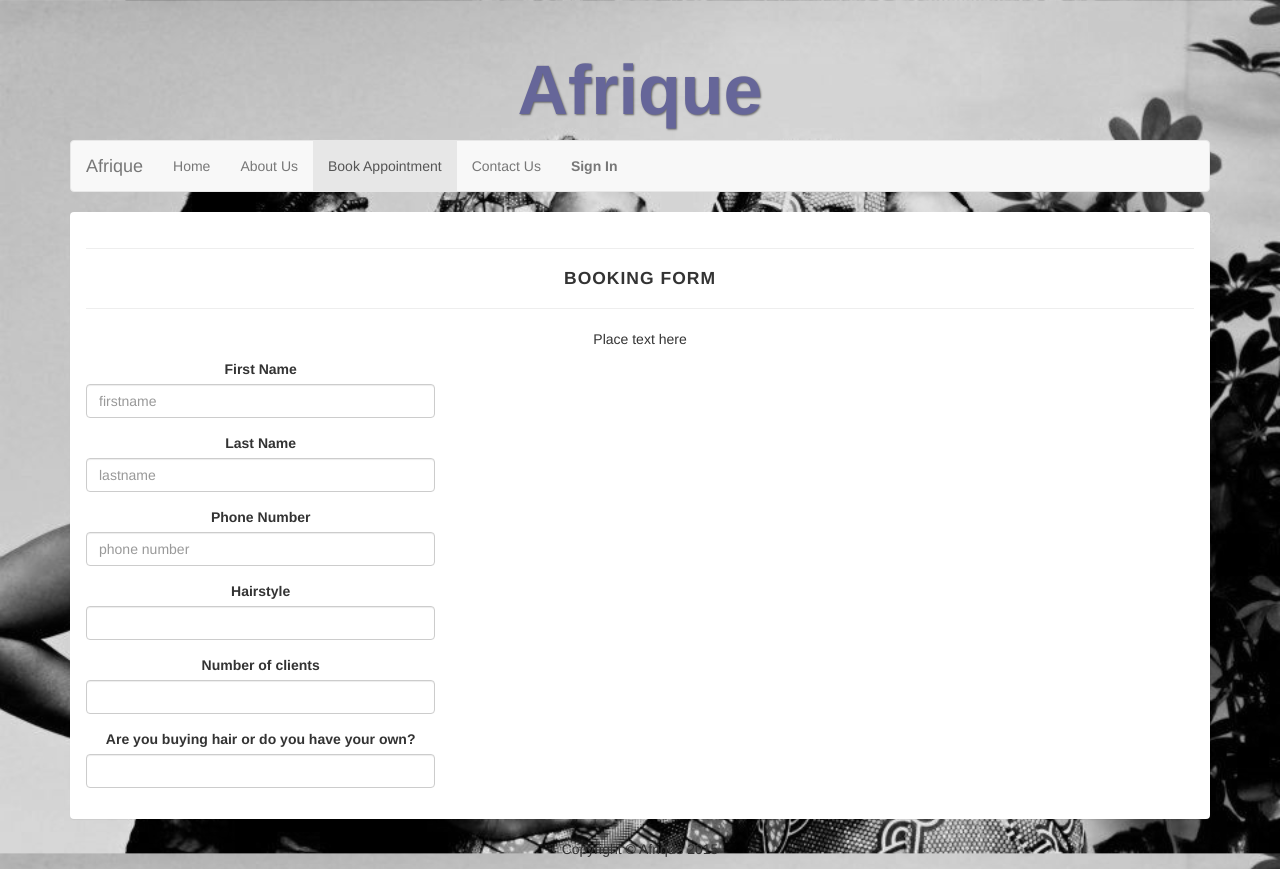
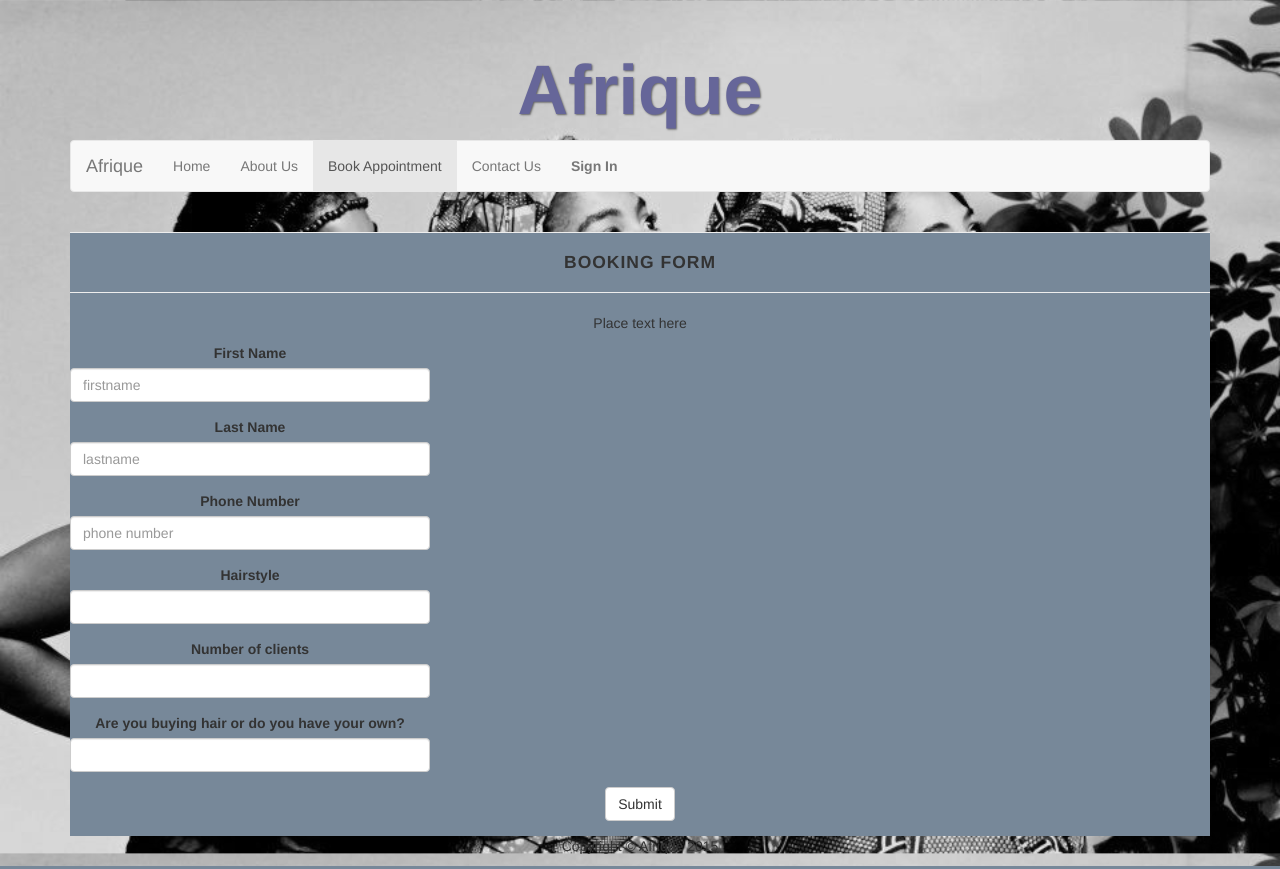
Before and after one commit to oyiza/afrique, a PHP site: page /bookap.php in a window 1280 px wide. Run offline with PHP 8.4, Linux system fonts and the light colour scheme; some libraries are stand-ins or nearby versions.

Commit message:
Added submit button to bookap.php

```diff
--- a/bookap.php
+++ b/bookap.php
@@ -68,7 +68,7 @@
 		<div class="row">
 			 <div class="box">
 				<div class="col-lg-12 text-center">
-				<div class="panel panel-body">
+				<div class="text-center" style="background-color: #778899">
 					<hr>
 					<h2 class="intro-text text-center"><strong>Booking Form</strong></h2>
 					<hr>
@@ -110,6 +110,12 @@
 								<input type="text" class="form-control" placeholder="">
 							</div>
 						</div>
+						<div class="form-group col-lg-12">
+							<button type="submit" class="btn btn-default">Submit</button>
+						</div>
+						<div class="row">
+
+						</div>
 					</form>
 				</div>
 				</div>
```
